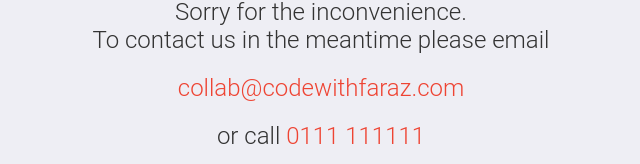
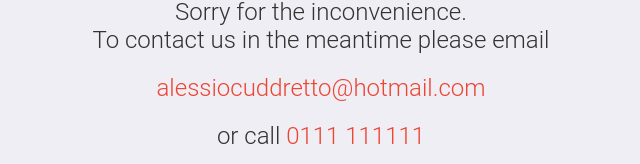
Before and after one commit to cuddiale/Collection_Mini_Projects_HTML-CSS, a plain HTML site: page 43. Maintenance Page/index.html in a window 1280 px wide. Shown: the part 417-581 px from the top of the page, without its empty margins (319-959 px from the left). Drawn offline with Linux system fonts and the light colour scheme.

Commit message:
update index

```diff
--- a/43. Maintenance Page/index.html
+++ b/43. Maintenance Page/index.html
@@ -52,7 +52,7 @@
                 </g>
         </svg>
         <h2>Sorry for the inconvenience.<br>To contact us in the meantime please email</h2>
-        <a href="mailto:email">collab@codewithfaraz.com</a>
+        <a href="mailto:email">alessiocuddretto@hotmail.com</a>
         <h2>or call <span>0111 111111</span></h2>
     </div>
 </body>
```
